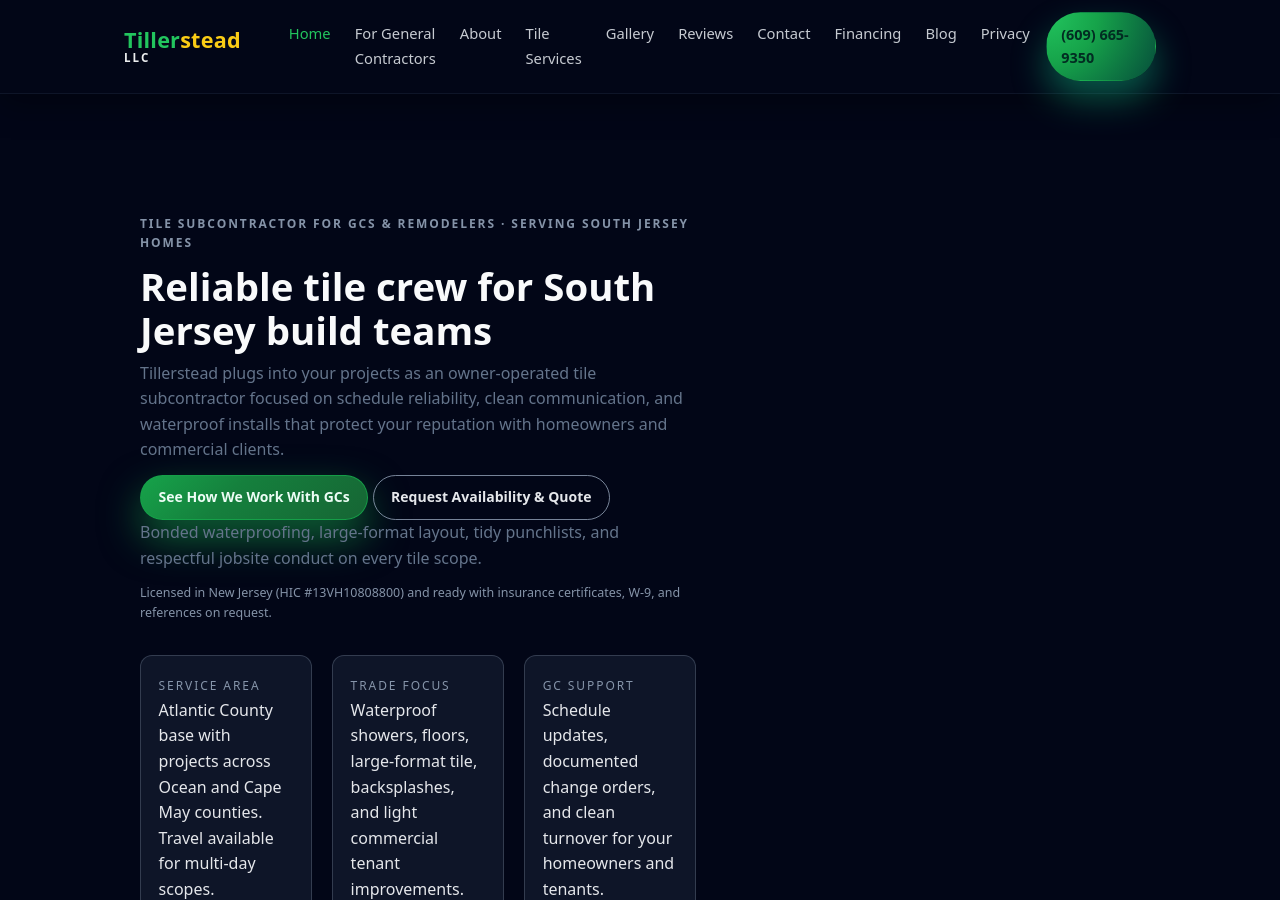
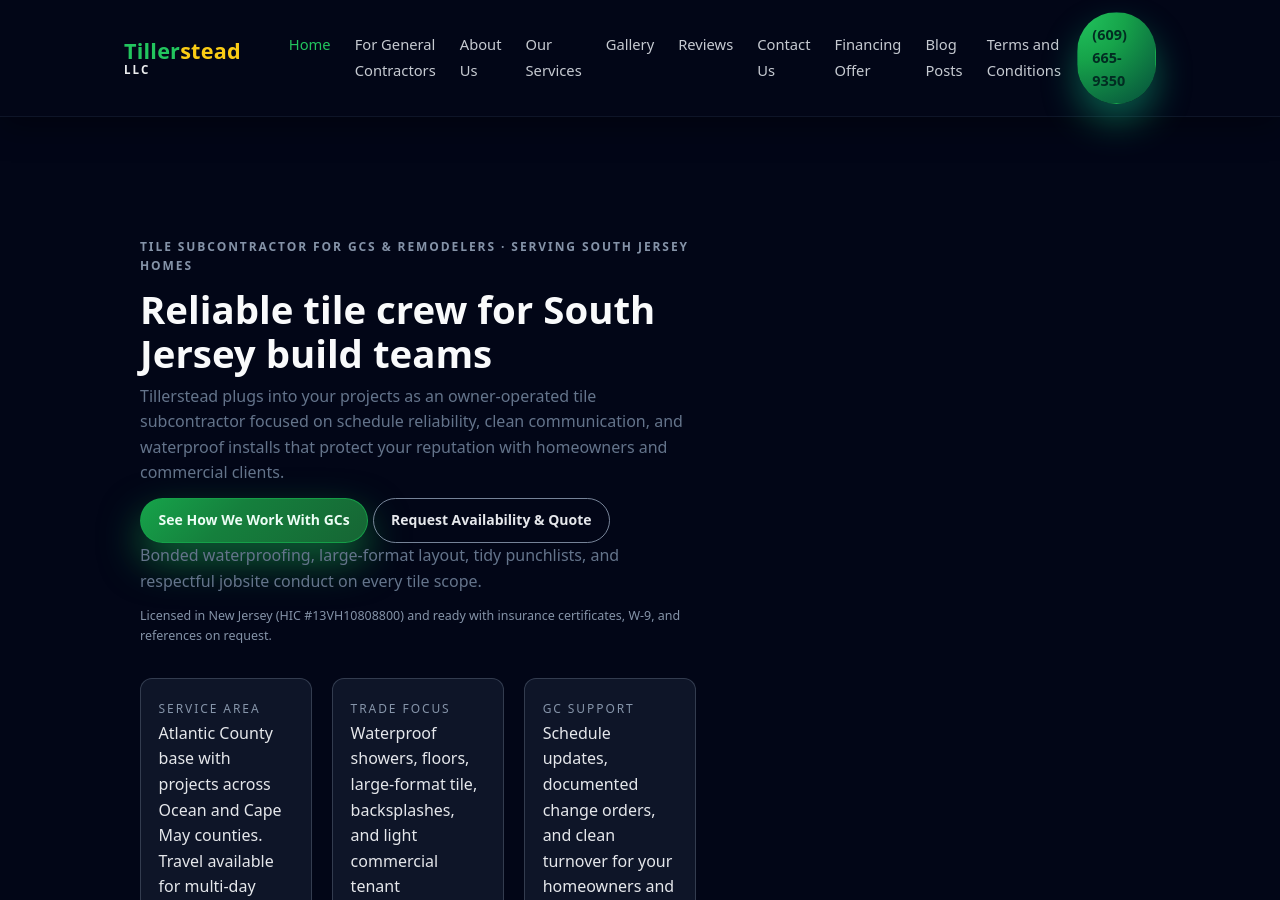
Before and after one commit to XTX33/Tillerstead-site, a Jekyll site: the page built from index.html, in a window 1280 px wide and 900 px high. Built offline with Jekyll 4.4.1, drawn with Linux system fonts in a browser that asks for light colours.

Commit message:
Update header.html

```diff
--- a/_includes/header.html
+++ b/_includes/header.html
@@ -36,13 +36,13 @@
         <li>
           <a href="{{ '/about/' | relative_url }}"
              {% if page.url contains '/about/' %}aria-current="page"{% endif %}>
-            About
+            About Us
           </a>
         </li>
         <li>
           <a href="{{ '/services/' | relative_url }}"
              {% if page.url contains '/services/' %}aria-current="page"{% endif %}>
-            Tile Services
+            Our Services
           </a>
         </li>
         <li>
@@ -60,25 +60,25 @@
         <li>
           <a href="{{ '/contact/' | relative_url }}"
              {% if page.url contains '/contact/' %}aria-current="page"{% endif %}>
-            Contact
+            Contact Us
           </a>
         </li>
         <li>
           <a href="{{ '/financing/' | relative_url }}"
              {% if page.url contains '/financing/' %}aria-current="page"{% endif %}>
-            Financing
+            Financing Offer
           </a>
         </li>
         <li>
           <a href="{{ '/blog/' | relative_url }}"
              {% if page.url contains '/blog/' %}aria-current="page"{% endif %}>
-            Blog
+            Blog Posts
           </a>
         </li>
         <li>
-          <a href="{{ '/privacy/' | relative_url }}"
-             {% if page.url contains '/privacy/' %}aria-current="page"{% endif %}>
-            Privacy
+          <a href="{{ '/terms/' | relative_url }}"
+             {% if page.url contains '/terms/' %}aria-current="page"{% endif %}>
+            Terms and Conditions
           </a>
         </li>
       </ul>
```
